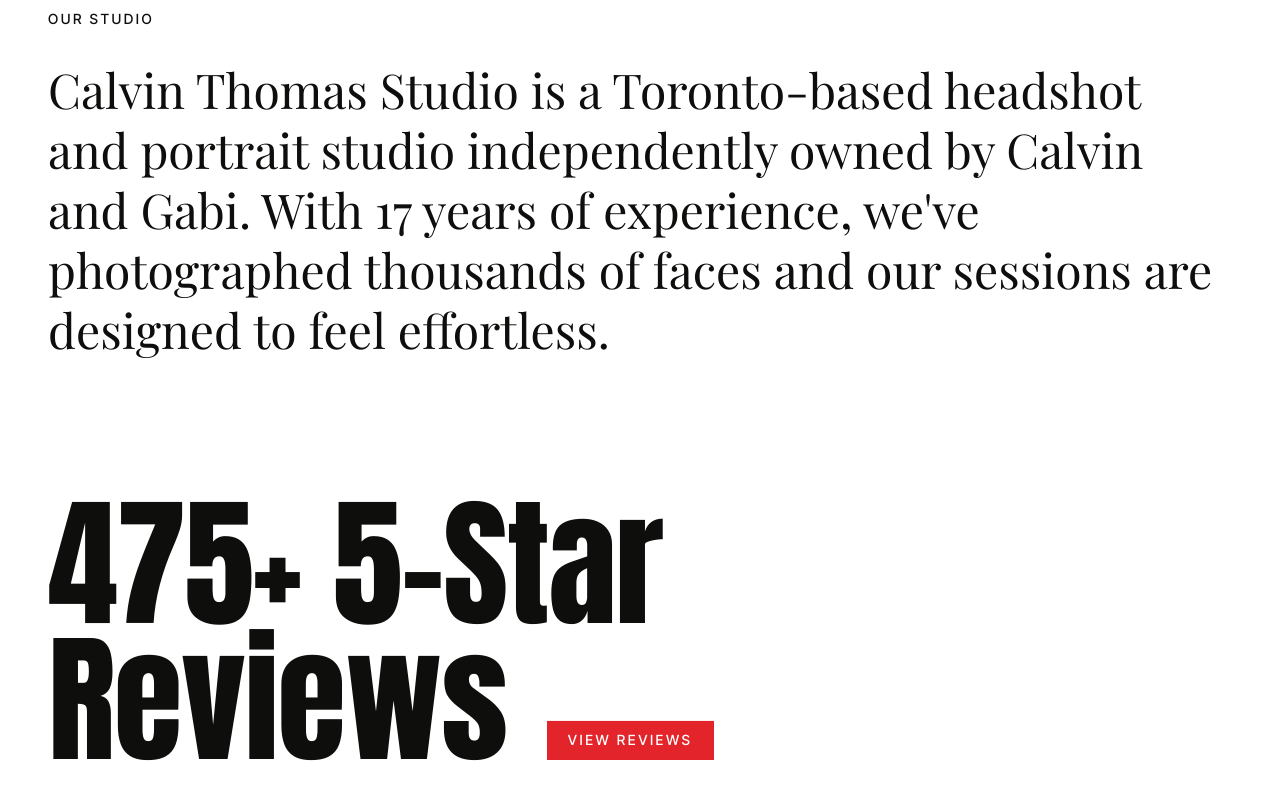
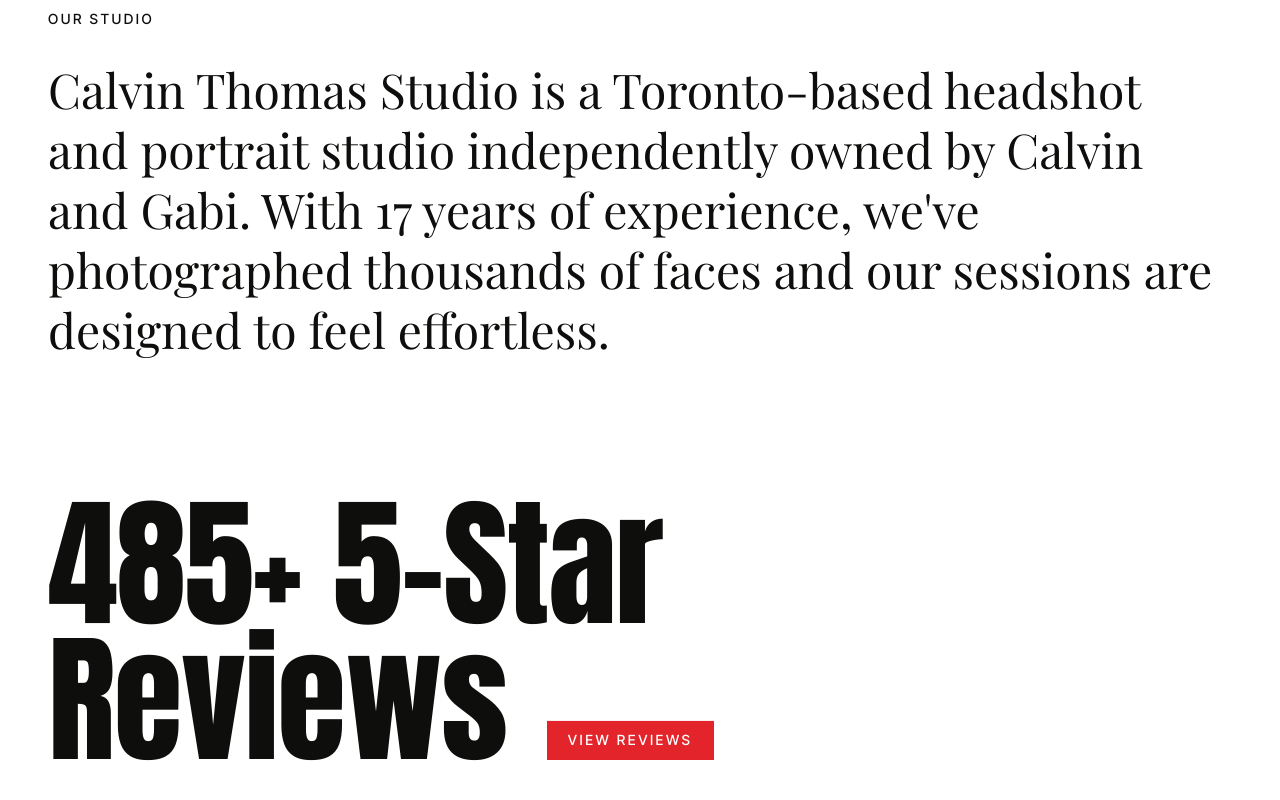
Before and after one commit to calvinthomasd/calvin-thomas-studio, a Next.js app: page / in a window 1280 px wide. Shown: the part 3202-4002 px from the top of the page. Built offline with nearby package versions, Linux system fonts and the light colour scheme.

Commit message:
June 26 update

```diff
--- a/src/components/Gallery.tsx
+++ b/src/components/Gallery.tsx
@@ -11,7 +11,7 @@
   { id: 4,  src: '/landing-images/business-headshot-woman-warm-smile-studio-light.jpg',   alt: 'Toronto artist portrait of a young woman with dark hair pulled back, wearing a cobalt blue ribbed turtleneck, arms loosely crossed, gazing thoughtfully upward against a moody dark olive-green background' },
   { id: 6,  src: '/landing-images/actress-headshot-hand-to-face-contemplative.jpg',       alt: 'Theatrical headshot of a young man with tousled curly brown hair and green eyes, cradling his face in both hands to reveal dark-painted nails, wearing a blue tie-dye shirt, with an introspective expression against a pale grey background' },
   { id: 7,  src: '/landing-images/toronto-business-portrait-modern-studio-light.jpg',        alt: 'Toronto actor headshot of a woman with long dark wavy hair wearing a soft grey oversized sweater, one hand lightly touching her collarbone, with a quietly intense gaze against a moody dark green-grey background' },
-  { id: 8,  src: '/landing-images/toronto-actress-headshot-studio-portrait.jpg',    alt: 'Toronto actress studio portrait of a woman with short wavy brown hair and a nose ring, wearing a sheer white houndstooth blouse, leaning forward with a direct self-assured look against a warm glowing grey backdrop' },
+  { id: 8,  src: '/landing-images/toronto-actor-headshot-studio-bold-expression.jpg', alt: 'Toronto actor headshot of a woman with dark hair pulled back, wearing a sheer floral slip dress, standing in three-quarter profile with a composed and striking gaze against a moody olive-grey studio backdrop' },
   { id: 9,  src: '/landing-images/toronto-artist-portrait-editorial-style-hype.jpg',     alt: 'Toronto editorial-style portrait of a young woman with straight black hair wearing a textured green lace knit sweater and layered gold ear cuffs, seated with a quietly assured expression against a raw concrete wall' },
   { id: 10, src: '/landing-images/toronto-corporate-headshot-professional.jpg',     alt: 'Toronto corporate headshot of a man in a navy suit, white dress shirt, black tie, and rectangular glasses, smiling warmly with hands clasped and a silver watch visible against a dark grey studio background' },
   { id: 11, src: '/landing-images/actor-casting-headshot-neutral-expression.jpg',  alt: 'Actor casting headshot of a young woman with auburn hair swept back, blue-grey eyes, and gold hoop earrings, wearing a light grey plaid shirt and looking over her shoulder with a calm, neutral expression against a dark moody background' },
--- a/src/components/ReviewBanner.tsx
+++ b/src/components/ReviewBanner.tsx
@@ -5,7 +5,7 @@
   return (
     <section className={styles.banner}>
       <h2 className={styles.heading}>
-        <span>475+&nbsp;<span className={styles.accent}>5-Star</span></span>
+        <span>485+&nbsp;<span className={styles.accent}>5-Star</span></span>
         <span className={styles.bottomRow}>
           <span className={styles.reviewsWord}>Reviews</span>
           <Link href="https://www.google.com/search?client=safari&rls=en&q=calvin+headshots+toronto&ie=UTF-8&oe=UTF-8&sei=ykXdaZF0yMSu4Q_M9a6hDA#" target="_blank" rel="noopener noreferrer" className={styles.cta}>
```
Also changed, not shown: 1 other file (tests, documents, lock files or other folders).
